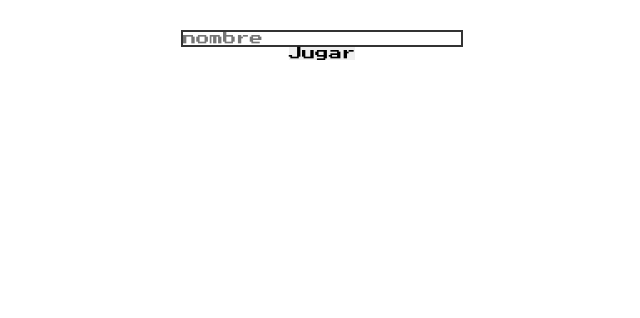
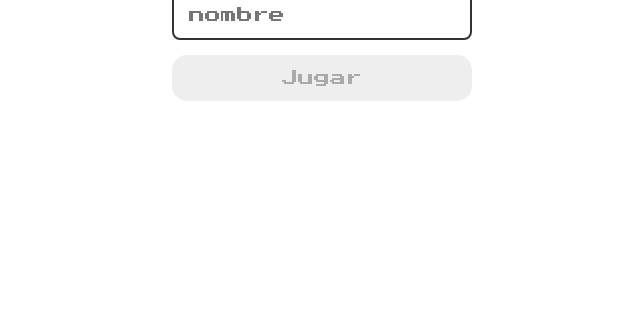
Before and after one commit to patluc15/trabalho_de_espanhol, a plain HTML site: page index.html in a window 1280 px wide. Shown: the part 482-800 px from the top of the page, without its empty margins (318-958 px from the left). Drawn offline with Linux system fonts and the light colour scheme.

Commit message:
login completo

```diff
--- a/CSS/login.css
+++ b/CSS/login.css
@@ -26,4 +26,33 @@
 
 .login_input {
     border: solid 2px #333;
+    border-radius: 8px;
+    color: #333;
+    font-size: 1em;
+    margin-bottom: 15px;
+    max-width: 300px;
+    width: 100%;
+    outline: none;
+    padding: 15px;
 }
+
+.login_button {
+    background-color: #ee665c;
+    padding: 15px;
+    border-radius: 15px;
+    cursor: pointer;
+    font-size: 1em;
+    max-width: 300px;
+    width: 100%;
+}
+
+.login_button:hover{
+    opacity: 90%;
+
+}
+
+.login_button:disabled {
+    background-color: #eee;
+    color: #aaa;
+    cursor: auto;
+}
--- /dev/null
+++ b/JS/login.js
@@ -0,0 +1,22 @@
+const input = document.querySelector('.login_input');
+const button = document.querySelector('.login_button');
+const form = document.querySelector('.login-form')
+
+
+const validate_input = ({target}) => {
+   if(target.value.length > 2){
+        button.removeAttribute('disabled');
+   }
+   else{
+        button.setAttribute('disabled', '');
+   }
+}
+
+const handle_submit = (event) => {
+    event.preventDefault();
+    localStorage.setItem('player', input.value);
+    window.location =  'pages/game.html'
+}
+
+input.addEventListener('input', validate_input);
+form.addEventListener('submit', handle_submit );
--- a/index.html
+++ b/index.html
@@ -7,6 +7,7 @@
     <link rel="stylesheet" href="./CSS/reset.css">
     <link rel="stylesheet" href="./CSS/login.css">
 
+    <script src="./JS/login.js" defer></script>
 
     <title>juego de Memoria</title>
 </head>
@@ -20,7 +21,7 @@
         </div>
 
         <input type="text" placeholder="nombre" class="login_input">
-        <button type="submit" class="login_button">Jugar</button>
+        <button type="submit" class="login_button" disabled>Jugar</button>
 
 
     </form>
```
Also changed, not shown: PAGES/game.html (added, +11 -0 lines).
